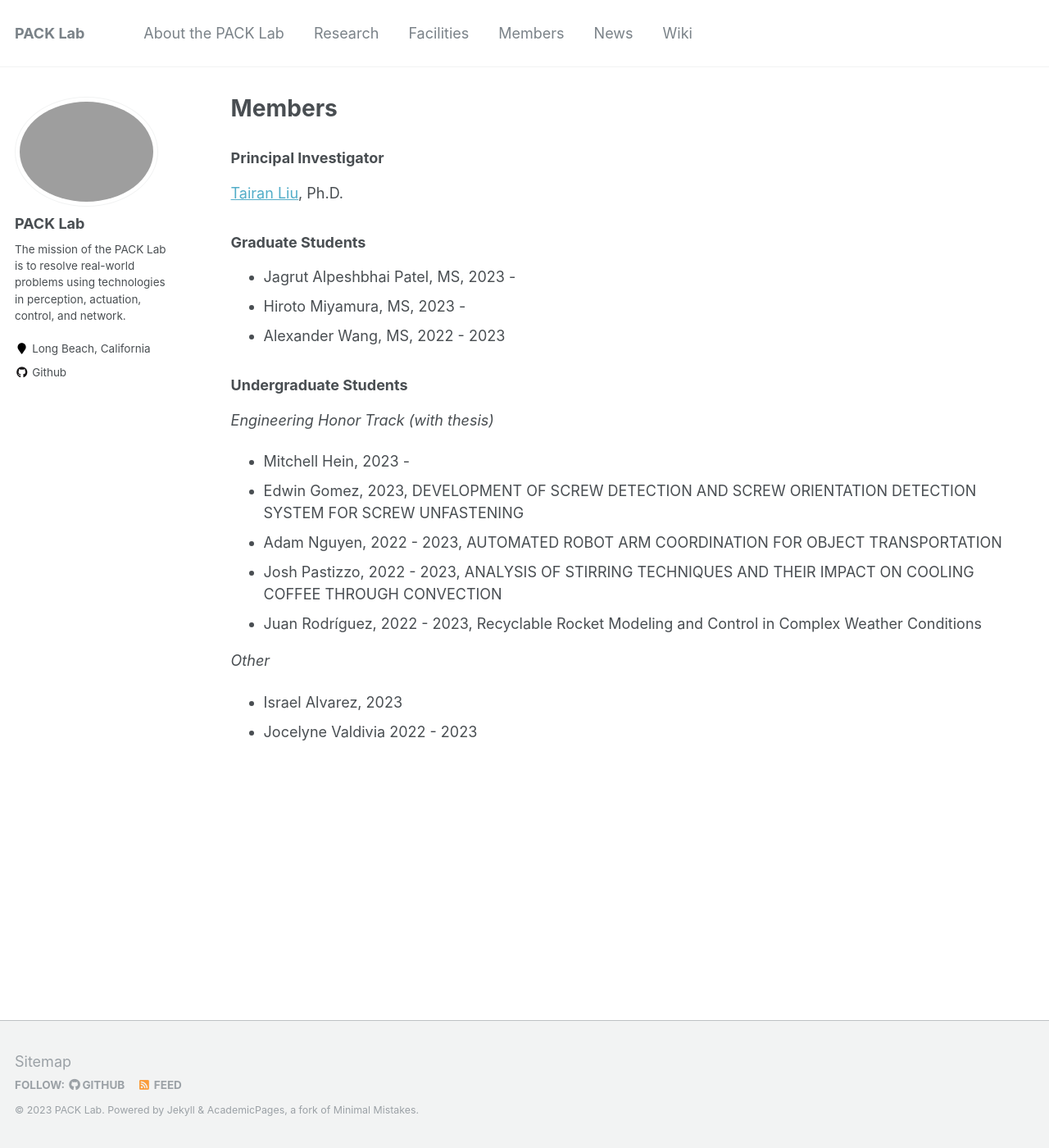
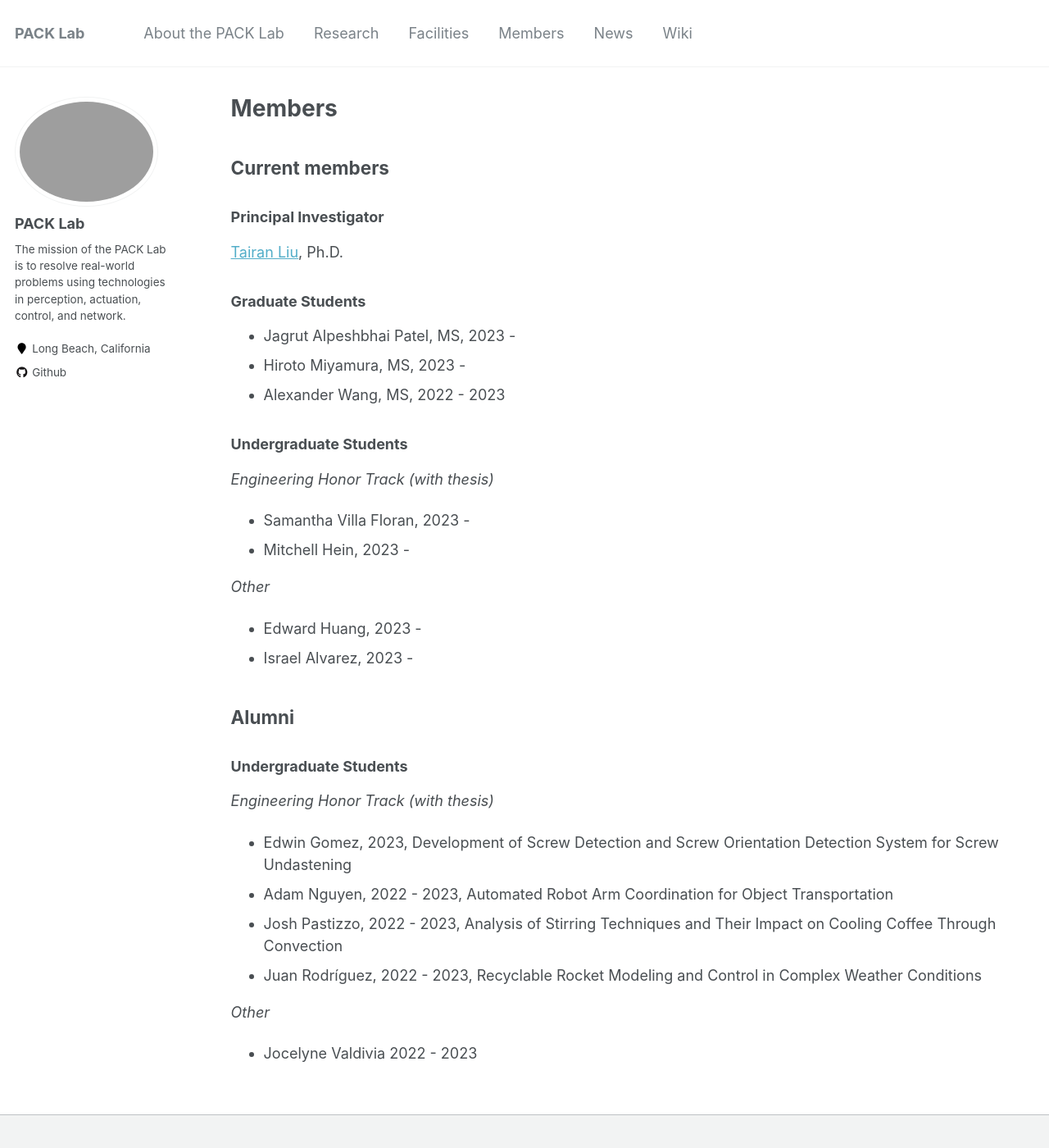
Before and after one commit to pack-lab/pack-lab.github.io, a Jekyll site: the page built from _pages/members.md, in a window 1280 px wide and 1400 px high. Shown: the whole window at 82% size. Built offline with Jekyll 4.4.1, drawn with Linux system fonts in a browser that asks for light colours.

Commit message:
Update members.md

```diff
--- a/_pages/members.md
+++ b/_pages/members.md
@@ -4,6 +4,7 @@ title: "Members"
 permalink: /members/
 author_profile: true
 ---
+## Current members
 
 ### Principal Investigator
 
@@ -19,12 +20,23 @@ author_profile: true
 
 *Engineering Honor Track (with thesis)*
 
+* Samantha Villa Floran, 2023 -
 * Mitchell Hein, 2023 -
-* Edwin Gomez, 2023, DEVELOPMENT OF SCREW DETECTION AND SCREW ORIENTATION DETECTION SYSTEM FOR SCREW UNFASTENING
-* Adam Nguyen, 2022 - 2023, AUTOMATED ROBOT ARM COORDINATION FOR OBJECT TRANSPORTATION
-* Josh Pastizzo, 2022 - 2023, ANALYSIS OF STIRRING TECHNIQUES AND THEIR IMPACT ON COOLING COFFEE THROUGH CONVECTION
+
+
+*Other*
+* Edward Huang, 2023 -
+* Israel Alvarez, 2023 -
+
+
+## Alumni
+
+### Undergraduate Students
+*Engineering Honor Track (with thesis)*
+* Edwin Gomez, 2023, Development of Screw Detection and Screw Orientation Detection System for Screw Undastening
+* Adam Nguyen, 2022 - 2023, Automated Robot Arm Coordination for Object Transportation
+* Josh Pastizzo, 2022 - 2023, Analysis of Stirring Techniques and Their Impact on Cooling Coffee Through Convection
 * Juan Rodríguez, 2022 - 2023, Recyclable Rocket Modeling and Control in Complex Weather Conditions
 
 *Other*
-* Israel Alvarez, 2023
 * Jocelyne Valdivia 2022 - 2023
```
